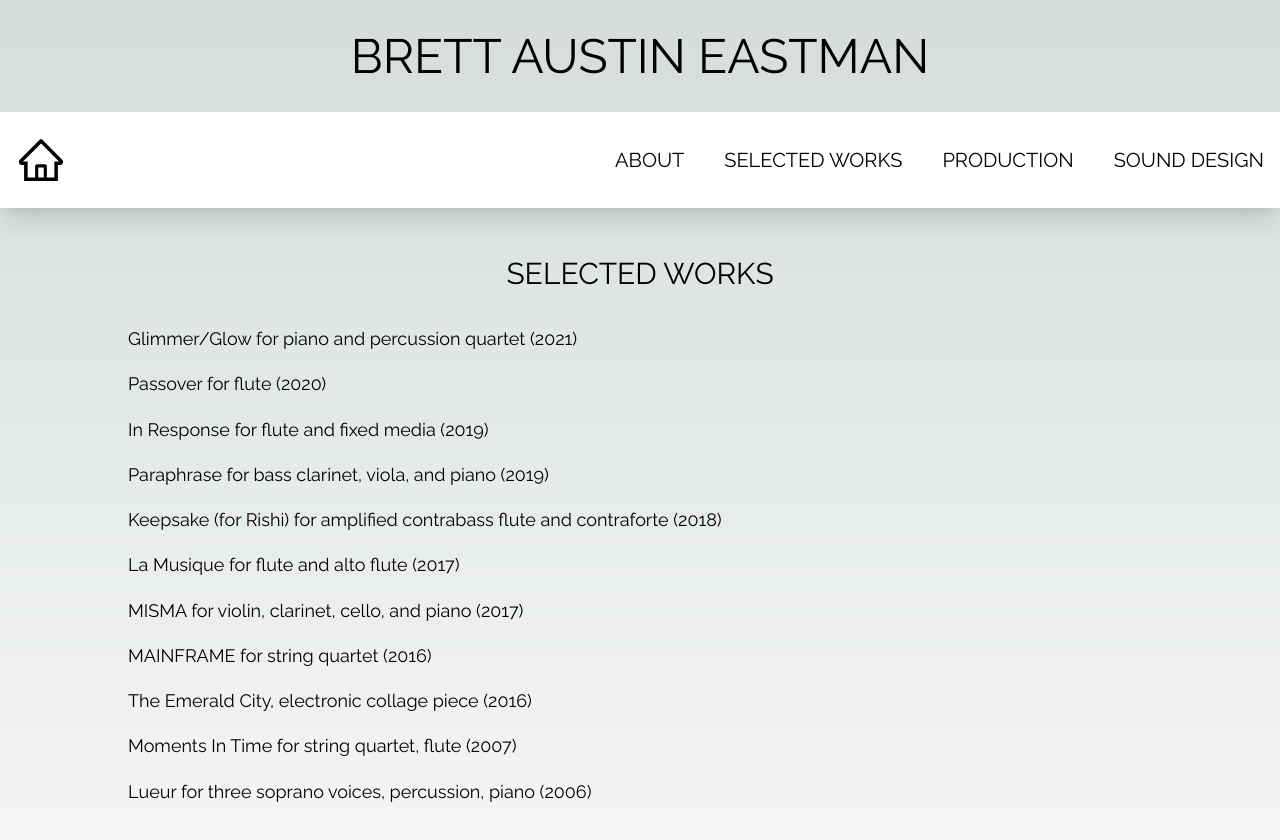
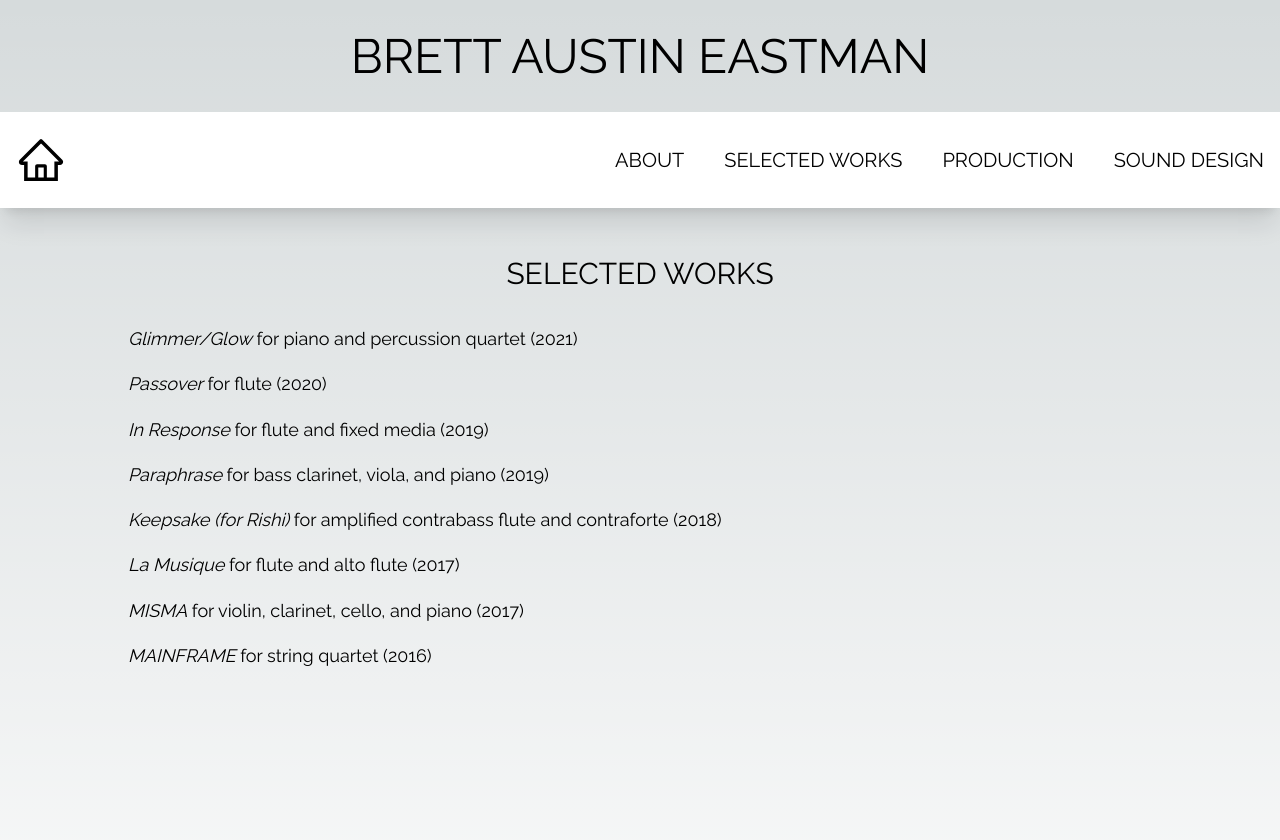
Before and after one commit to BrettEastman/brettaustineastman, a Next.js app: page /selected_works in a window 1280 px wide. Shown: the top 840 px of the page. Built offline with nearby package versions, Linux system fonts and the light colour scheme.

Commit message:
Give each piece in Selected Works a link and italics. Unify classnames under one variable

```diff
--- a/app/selected_works/page.tsx
+++ b/app/selected_works/page.tsx
@@ -1,42 +1,35 @@
 export default function SelectedWorks() {
+  const ulClass = 'mb-4';
+  const aClass = 'hover:border-b';
   return (
     <>
       <h3 className="flex justify-around uppercase text-3xl p-8 mt-4">Selected Works</h3>
       <div className="flex flex-col max-w-5xl m-auto h-screen">
         <div className="leading-relaxed text-lg">
-          <p className="mb-4">
-            Glimmer/Glow for piano and percussion quartet (2021)
-          </p>
-          <p className="mb-4">
-            Passover for flute (2020)
-          </p>
-          <p className="mb-4">
-            In Response for flute and fixed media (2019)
-          </p>
-          <p className="mb-4">
-            Paraphrase for bass clarinet, viola, and piano (2019)
-          </p>
-          <p className="mb-4">
-            Keepsake (for Rishi) for amplified contrabass flute and contraforte (2018)
-          </p>
-          <p className="mb-4">
-            La Musique for flute and alto flute (2017)
-          </p>
-          <p className="mb-4">
-            MISMA for violin, clarinet, cello, and piano (2017)
-          </p>
-          <p className="mb-4">
-            MAINFRAME for string quartet (2016)
-          </p>
-          <p className="mb-4">
-            The Emerald City, electronic collage piece (2016)
-          </p>
-          <p className="mb-4">
-            Moments In Time for string quartet, flute (2007)
-          </p>
-          <p className="mb-4">
-            Lueur for three soprano voices, percussion, piano (2006)
-          </p>
+          <ul className={ulClass}>
+            <a className={aClass} href="https://youtu.be/J451WMaAms8"><em>Glimmer/Glow</em></a> for piano and percussion quartet (2021)
+          </ul>
+          <ul className={ulClass}>
+            <a className={aClass} href="https://youtu.be/1y72j58PL-Y"><em>Passover</em></a> for flute (2020)
+          </ul>
+          <ul className={ulClass}>
+            <a className={aClass} href="https://youtu.be/HyKHnJb5nfI"><em>In Response</em></a> for flute and fixed media (2019)
+          </ul>
+          <ul className={ulClass}>
+            <a className={aClass} href="https://youtu.be/CbMFIUBiRjg"><em>Paraphrase</em></a> for bass clarinet, viola, and piano (2019)
+          </ul>
+          <ul className={ulClass}>
+            <a className={aClass} href="https://youtu.be/S7T-7jmADfA"><em>Keepsake (for Rishi)</em></a> for amplified contrabass flute and contraforte (2018)
+          </ul>
+          <ul className={ulClass}>
+            <a className={aClass} href="https://youtu.be/ym51ZzgkxN0"><em>La Musique</em></a> for flute and alto flute (2017)
+          </ul>
+          <ul className={ulClass}>
+            <a className={aClass} href="https://youtu.be/qX9J_GU7hwI"><em>MISMA</em></a> for violin, clarinet, cello, and piano (2017)
+          </ul>
+          <ul className={ulClass}>
+            <a className={aClass} href="https://soundcloud.com/brett-austin-eastman-1/mainframe-movements-4-5-6-7"><em>MAINFRAME</em></a> for string quartet (2016)
+          </ul>
         </div>
       </div>
     </>
--- a/app/sound_design/page.tsx
+++ b/app/sound_design/page.tsx
@@ -1,6 +1,7 @@
 import YouTubeEmbed from "@/components/YouTubeEmbed";
 
 export default function SoundDesign() {
+  const aClass = 'hover:border-b';
   return (
     <>
       <h3 className="flex justify-around uppercase text-3xl p-8 mt-4 mb-4">
@@ -24,8 +25,8 @@
             including Los Angeles based artists, western re-enactors, and
             regional American Indians.
           </p>
-          <p className="mb-8">Watch on Amazon</p>
-          <p className="mb-8">The Murder of Hi Good on IMDB.</p>
+          <div className="mb-8"><a className={aClass} href="https://www.amazon.com/Murder-Hi-Good-David-Nordstrom/dp/B08W8W7BRF">Watch</a> on Amazon</div>
+          <div className="mb-8"><a className={aClass} href="https://www.imdb.com/title/tt2182390/">The Murder of Hi Good</a> on IMDB.</div>
         </div>
       </div>
     </>
```
